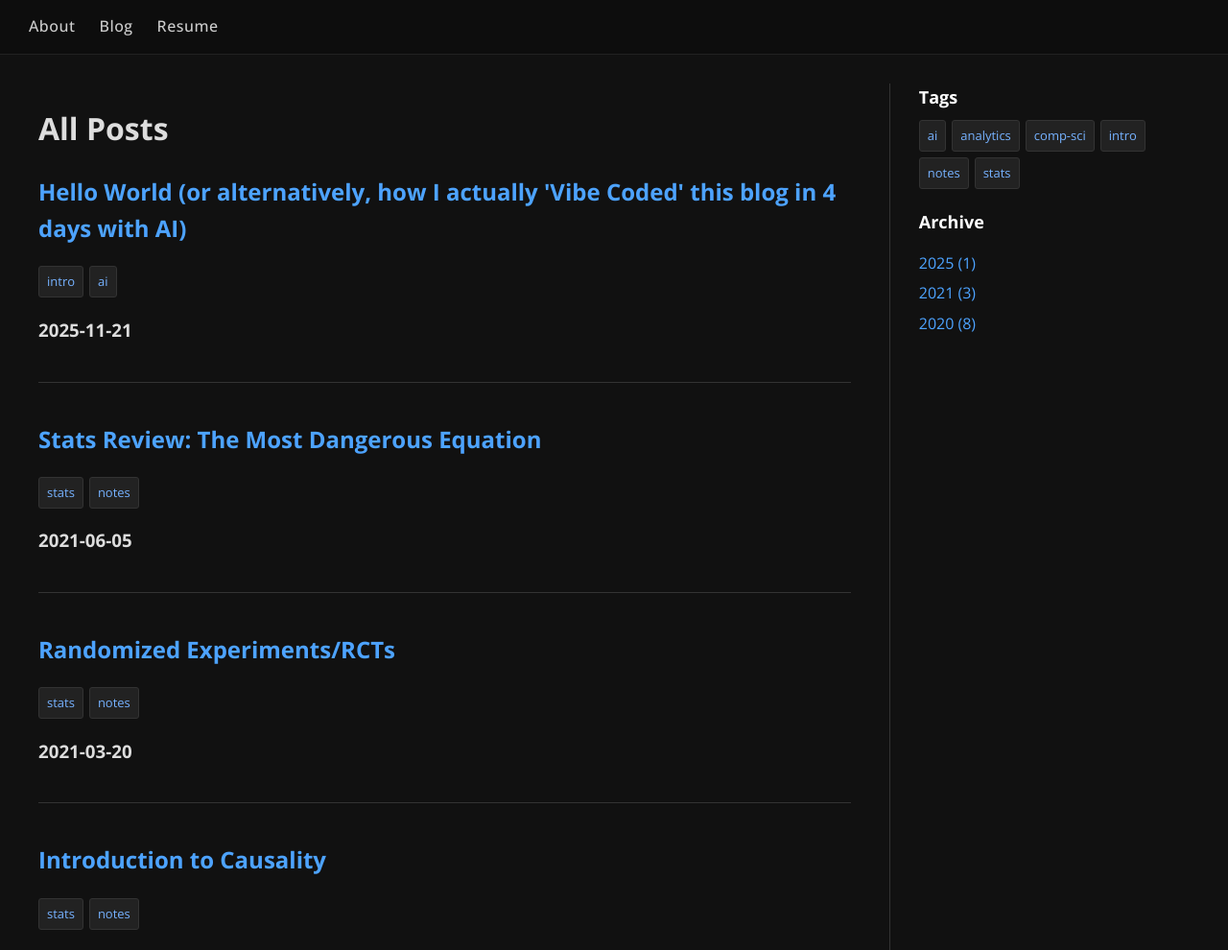
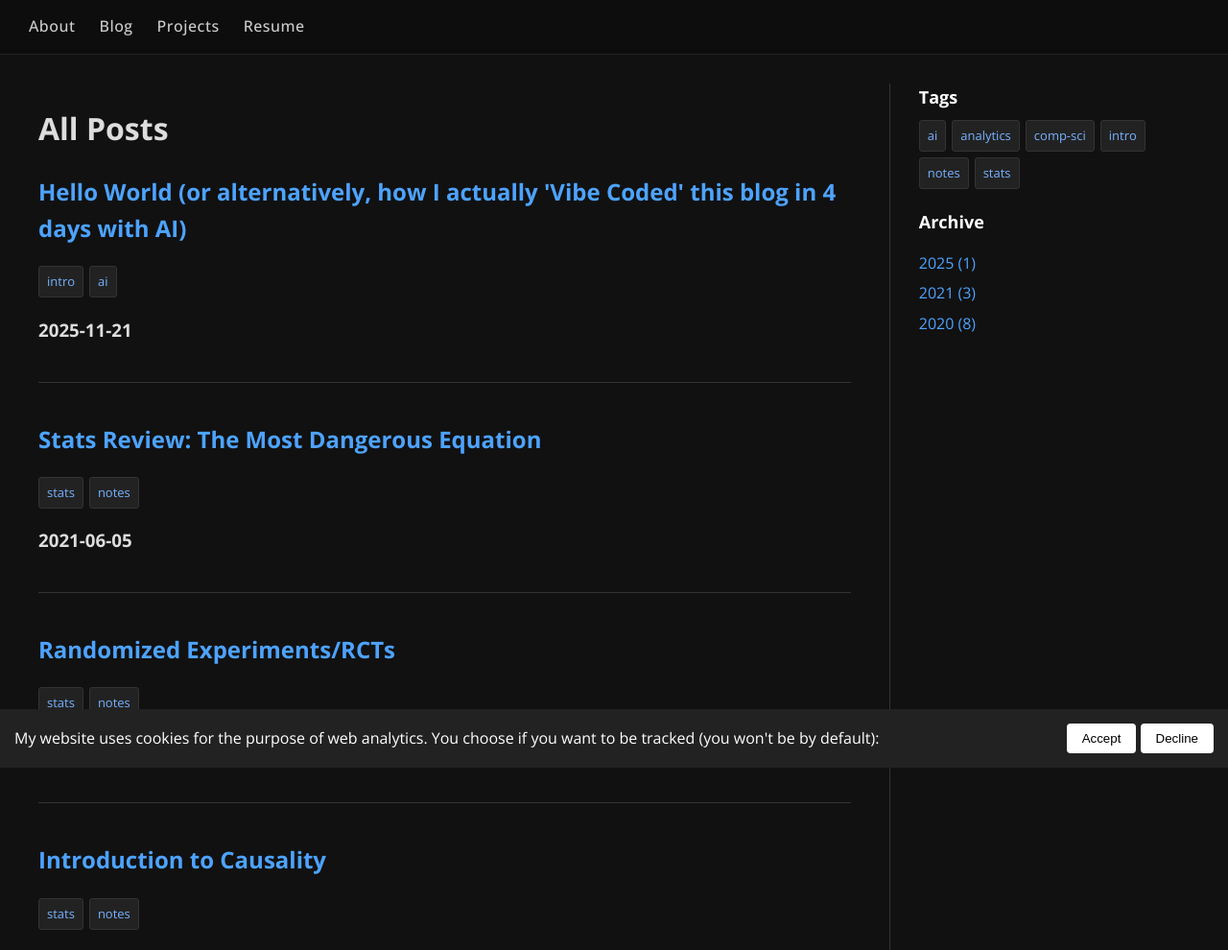
Before and after one commit to billwarker/billwarker.ca, a Flask app: page /blog in a window 1280 px wide. Shown: the top 990 px of the page at 96% size. Run offline with Flask 3, Linux system fonts and the light colour scheme; some libraries are stand-ins or nearby versions.

Commit message:
add umami analytics, projects page, footer

```diff
--- a/app.py
+++ b/app.py
@@ -1,4 +1,4 @@
-from flask import Flask, render_template
+from flask import Flask, render_template, request, make_response
 import markdown
 import frontmatter
 import os
@@ -10,12 +10,17 @@ from datetime import datetime
 from markdown.extensions.codehilite import CodeHiliteExtension
 from markdown.extensions.fenced_code import FencedCodeExtension
 
+#########################
+# Variables
+#########################
 
 app = Flask(__name__)
+POSTS_DIR = "posts"
+IS_LOCAL = os.environ.get("FLASK_ENV") == "development"
 
+#########################
 # Helper Functions
-
-POSTS_DIR = "posts"
+#########################
 
 def load_posts():
     posts = []
@@ -82,8 +87,44 @@ def render_markdown(md_text):
         extensions=["fenced_code", "codehilite", "tables"]
     )
 
+#########################
+### Flask App Routes
+#########################
 
-# Flask App Routes
+@app.context_processor
+def inject_cookie_consent():
+    consent = request.cookies.get("cookie_consent", "no")
+    return {"cookie_consent": consent}
+
+@app.context_processor
+def inject_globals():
+    return {
+        'current_year': datetime.utcnow().year
+    }
+
+@app.route("/accept-cookies")
+def accept_cookies():
+    resp = make_response("OK")
+    resp.set_cookie(
+        "cookie_consent",
+        "yes",
+        max_age=60 * 60 * 24 * 365, # 1 Year
+        samesite="Lax",
+        secure=not IS_LOCAL
+    )
+    return resp
+
+@app.route("/decline-cookies")
+def decline_cookies():
+    resp = make_response("OK")
+    resp.set_cookie(
+        "cookie_consent",
+        "no",
+        max_age=60 * 60 * 24 * 365, # 1 Year
+        samesite="Lax",
+        secure=not IS_LOCAL
+    )
+    return resp
 
 
 @app.route("/")
@@ -174,6 +215,10 @@ def blog_by_year(year):
         active_month=None
     )
 
+@app.route("/projects")
+def projects():
+    return render_template("projects.html", title="Projects", hide_sidebar=True)
+
 
 if __name__ == "__main__":
     app.run(debug=True)
--- a/static/style.css
+++ b/static/style.css
@@ -120,6 +120,7 @@ a:hover {
 .nav {
     display: flex;
     gap: 25px;
+    flex-wrap: wrap;           /* prevents clipping */
 }
 
 .nav-item {
@@ -199,3 +200,41 @@ pre code {
     height: auto;
     border-radius: 8px;
 }
+
+/* Cookie banner container */
+#cookie-banner {
+    position: fixed;
+    bottom: 0;
+    left: 0;
+    width: 100%;
+    background: #222;
+    color: #fff;
+    padding: 15px;
+    display: flex;
+    justify-content: space-between; /* push button to the right */
+    align-items: center;
+    flex-wrap: wrap;               /* prevents overflow on small screens */
+    box-sizing: border-box;        /* ensures padding doesn’t overflow */
+    z-index: 9999;
+}
+/* Accept button */
+#cookie-banner button {
+    background: #fff;
+    color: #000;
+    border: none;
+    cursor: pointer;
+    border-radius: 4px;
+    padding: 8px 16px;
+    flex-shrink: 0;       /* prevents button from shrinking too small */
+}
+
+#site-footer {
+    text-align: center;
+    padding: 20px;
+    color: inherit;       /* use existing text color */
+    font-size: 0.9rem;
+    margin-top: 40px;
+    border-top: 1px solid #333;
+    /* border-top: 1px solid #ccc; subtle separator, optional */
+    background: transparent;    /* no white box, inherits page bg */
+}
--- a/templates/about.html
+++ b/templates/about.html
@@ -10,7 +10,7 @@
         <p>
             Hey there, I'm Will, thanks for visiting my website.
             <br><br>
-            This site is meant to be a collection of my notes, thoughts, and general writing.
+            This site is a home for my writing, projects, and general ideas.
             Hope you enjoy.
             <br><br>
             If you'd like to reach out to me, feel free to do so at:<br>
--- a/templates/base.html
+++ b/templates/base.html
@@ -30,6 +30,8 @@
 
     <script src="https://cdn.jsdelivr.net/npm/mathjax@3/es5/tex-svg.js"></script>
 
+    <script defer src="http://35.231.119.126:3000/script.js" data-website-id="23025308-a948-43df-9043-978577564071"></script>
+
 </head>
 
 <body>
@@ -50,6 +52,7 @@
         <nav class="nav">
             <a class="nav-item" href="{{ url_for('about') }}">About</a>
             <a class="nav-item" href="{{ url_for('blog') }}">Blog</a>
+            <a class="nav-item" href="{{ url_for('projects') }}">Projects</a>
             <a class="nav-item" href="{{ url_for('static', filename='resume.pdf') }}" target="_blank">Resume</a>
         </nav>
     </header>
@@ -112,7 +115,60 @@
         </div>
         {% endif %}
 
+        </div>
+
     </div>
+
+    <footer id="site-footer">
+    <p>&copy; {{ current_year }}. All content on this site reflects my own thoughts as a private citizen and no one else.</p>
+    </footer>
+
 </body>
 
+{% if cookie_consent != "yes" %}
+<div id="cookie-banner">
+    <span>My website uses cookies for the purpose of web analytics. You choose if you want to be tracked (you won't be by default):</span>
+    <div class="cookie-buttons">
+        <button id="cookie-accept">Accept</button>
+        <button id="cookie-decline">Decline</button>
+    </div>
+</div>
+{% endif %}
+
+<!-- JS -->
+<script>
+// Accept button
+const acceptBtn = document.getElementById("cookie-accept");
+if (acceptBtn) {
+    acceptBtn.addEventListener("click", () => {
+        fetch("/accept-cookies").then(() => {
+            const banner = document.getElementById("cookie-banner");
+            if (banner) banner.style.display = "none";
+
+            // If using GA4 Consent Mode:
+            // if (typeof gtag === "function") {
+            //     gtag('consent', 'update', {'analytics_storage': 'granted'});
+            // }
+        });
+    });
+}
+
+// Decline button
+const declineBtn = document.getElementById("cookie-decline");
+if (declineBtn) {
+    declineBtn.addEventListener("click", () => {
+        // Optionally call a Flask route to store decline
+        fetch("/decline-cookies").then(() => {
+            const banner = document.getElementById("cookie-banner");
+            if (banner) banner.style.display = "none";
+
+            // If using GA4 Consent Mode:
+            // if (typeof gtag === "function") {
+            //     gtag('consent', 'update', {'analytics_storage': 'denied'});
+            // }
+        });
+    });
+}
+</script>
+
 </html>
```
Also changed, not shown: templates/projects.html (added, +8 -0 lines).
